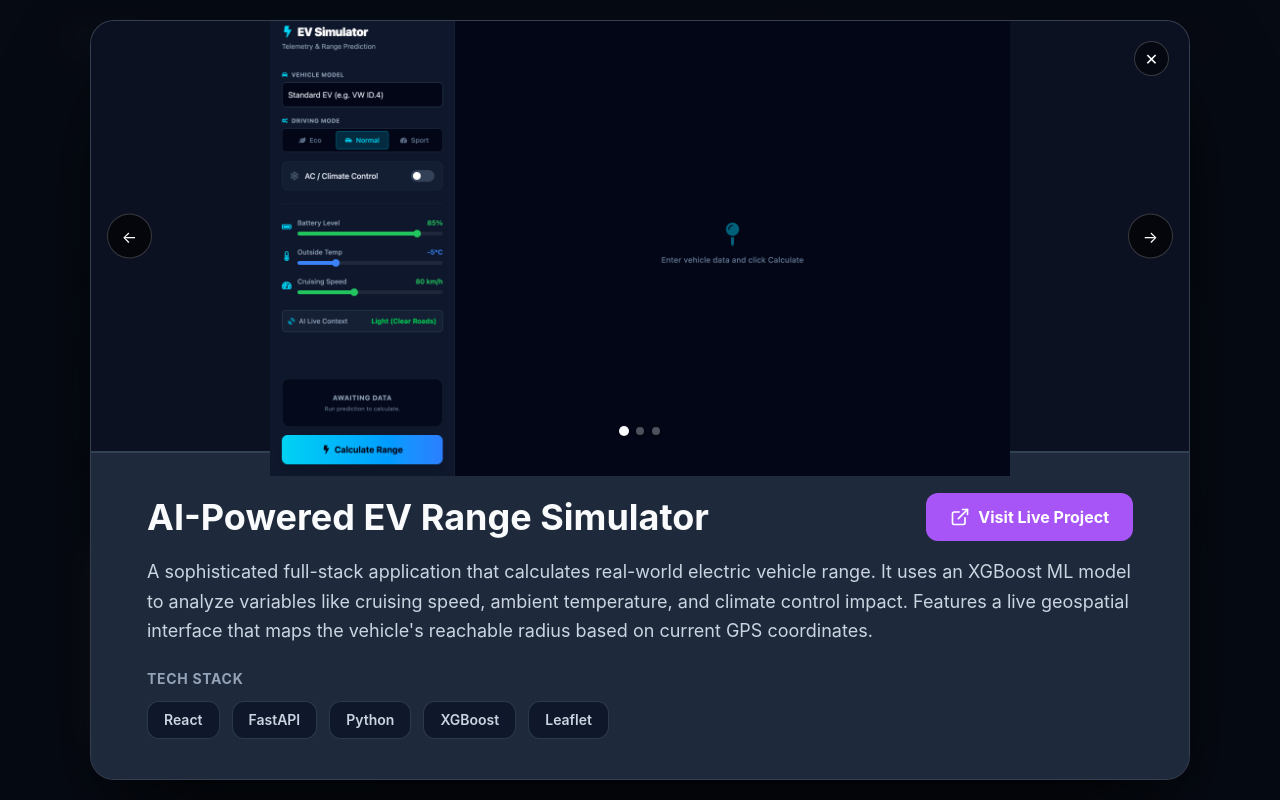
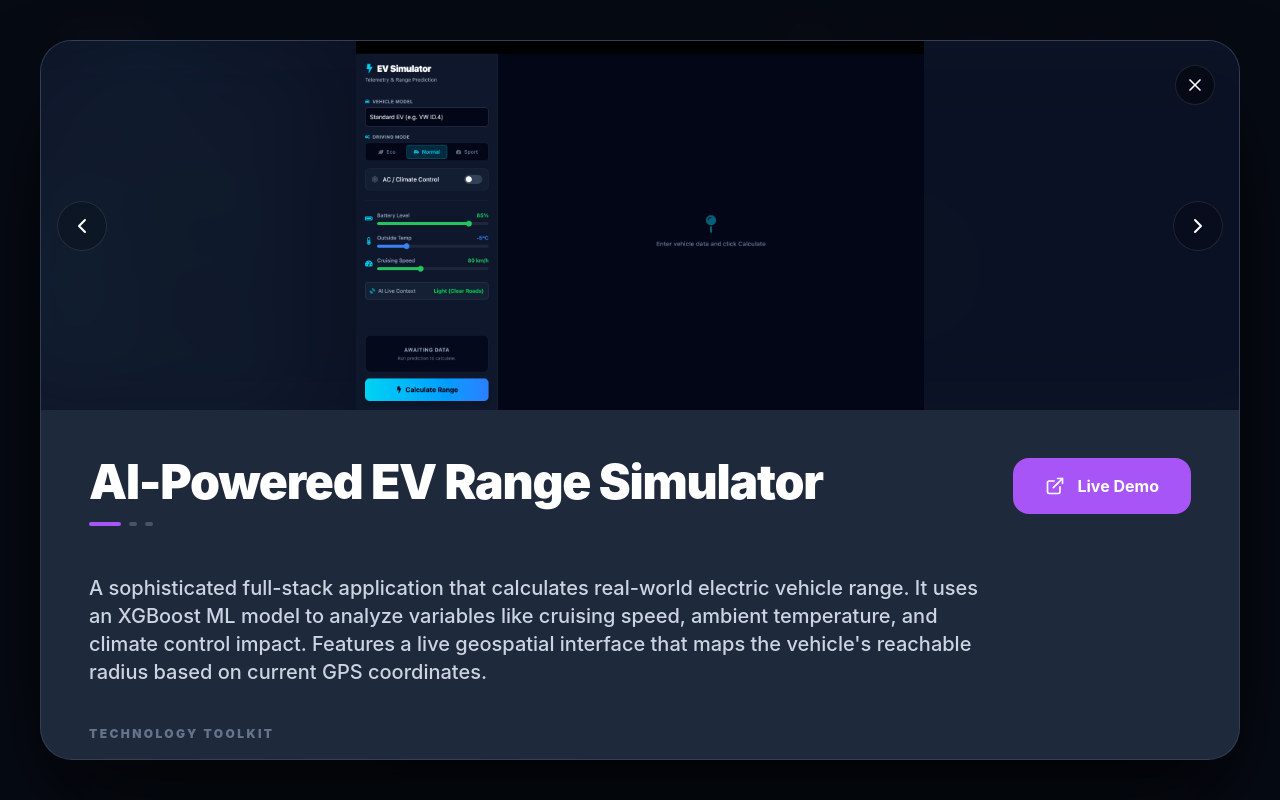
Before and after one commit to aswin8884/my-portfolio, a React (Vite) app: page / in a window 1280 px wide. Both pictures are taken after a click on the element 640 px from the left and 2162 px from the top of the page. Shown: the part 1762-2562 px from the top of the page. Built offline with nearby package versions, Linux system fonts and the light colour scheme.

Commit message:
Updated Projects

```diff
--- a/src/components/ProjectModal.jsx
+++ b/src/components/ProjectModal.jsx
@@ -1,5 +1,5 @@
 import { useEffect, useState } from 'react';
-import { FiExternalLink } from 'react-icons/fi'; // Added icon for the live link
+import { FiExternalLink, FiChevronLeft, FiChevronRight, FiX } from 'react-icons/fi';
 
 const ProjectModal = ({ project, onClose }) => {
   const [currentImageIndex, setCurrentImageIndex] = useState(0);
@@ -16,101 +16,102 @@ const ProjectModal = ({ project, onClose }) => {
   const nextImage = () => setCurrentImageIndex((prev) => (prev + 1) % images.length);
   const prevImage = () => setCurrentImageIndex((prev) => (prev - 1 + images.length) % images.length);
 
-  // --- NEW: Helper function to determine the brand glow colors ---
   const getTechGlowClass = (tech) => {
     const t = tech.toLowerCase();
     if (t.includes('react')) return 'hover:text-[#61DAFB] hover:border-[#61DAFB] hover:shadow-[0_0_12px_rgba(97,218,251,0.4)]';
     if (t.includes('python')) return 'hover:text-[#FFE873] hover:border-[#3776AB] hover:shadow-[0_0_12px_rgba(55,118,171,0.5)]';
     if (t.includes('fastapi')) return 'hover:text-[#009688] hover:border-[#009688] hover:shadow-[0_0_12px_rgba(0,150,136,0.4)]';
-    if (t.includes('xgboost')) return 'hover:text-[#00A3DF] hover:border-[#00A3DF] hover:shadow-[0_0_12px_rgba(0,163,223,0.4)]';
-    if (t.includes('leaflet')) return 'hover:text-[#BADA55] hover:border-[#BADA55] hover:shadow-[0_0_12px_rgba(186,218,85,0.4)]';
-    if (t.includes('node')) return 'hover:text-[#339933] hover:border-[#339933] hover:shadow-[0_0_12px_rgba(51,153,51,0.4)]';
+    if (t.includes('gemini') || t.includes('ai')) return 'hover:text-[#8E75FF] hover:border-[#8E75FF] hover:shadow-[0_0_12px_rgba(142,117,255,0.4)]';
     if (t.includes('django')) return 'hover:text-[#44B78B] hover:border-[#44B78B] hover:shadow-[0_0_12px_rgba(68,183,139,0.4)]';
     if (t.includes('tailwind')) return 'hover:text-[#38B2AC] hover:border-[#38B2AC] hover:shadow-[0_0_12px_rgba(56,178,172,0.4)]';
-    if (t.includes('mongo')) return 'hover:text-[#47A248] hover:border-[#47A248] hover:shadow-[0_0_12px_rgba(71,162,72,0.4)]';
-    if (t.includes('postgres') || t.includes('sql')) return 'hover:text-[#336791] hover:border-[#336791] hover:shadow-[0_0_12px_rgba(51,103,145,0.4)]';
-
-    // Default fallback (your signature purple)
     return 'hover:text-brand hover:border-brand hover:shadow-[0_0_12px_rgba(168,85,247,0.5)]';
   };
 
   return (
-    <div className="fixed inset-0 bg-[#070a12]/95 backdrop-blur-[15px] flex justify-center items-center z-[9999] p-5">
+    <div className="fixed inset-0 bg-[#070a12]/95 backdrop-blur-[15px] flex justify-center items-center z-[9999] p-4 md:p-10">
 
-      <div className="bg-slate-800 rounded-[24px] w-full max-w-[1100px] max-h-[95vh] border border-white/10 overflow-y-auto relative flex flex-col shadow-[0_50px_100px_-20px_rgba(0,0,0,0.8)] animate-in fade-in zoom-in-95 duration-200">
+      <div className="bg-slate-800 rounded-[32px] w-full max-w-[1200px] max-h-[90vh] border border-white/10 overflow-hidden relative flex flex-col shadow-[0_50px_100px_-20px_rgba(0,0,0,0.8)] animate-in fade-in zoom-in-95 duration-300">
 
+        {/* Close Button */}
         <button
           onClick={onClose}
-          className="absolute top-5 right-5 bg-black/50 text-white border border-white/20 rounded-full w-[35px] h-[35px] cursor-pointer z-[100] flex justify-center items-center transition-all duration-200 hover:bg-red-500 hover:rotate-90"
+          className="absolute top-6 right-6 bg-black/40 hover:bg-red-500 text-white backdrop-blur-md border border-white/10 rounded-full w-10 h-10 z-[110] flex justify-center items-center transition-all duration-300 hover:rotate-90"
         >
-          ✕
+          <FiX size={20} />
         </button>
 
-        <div className="relative w-full bg-[#0b1120] border-b-2 border-slate-700 flex justify-center items-center min-h-[300px]">
+        {/* --- IMAGE VIEWER SECTION --- */}
+        <div className="relative w-full h-[300px] md:h-[500px] bg-slate-900 overflow-hidden flex justify-center items-center">
+
+          {/* Blurred background layer to fix the "not fitting" look */}
+          <div
+            className="absolute inset-0 opacity-30 blur-2xl scale-110"
+            style={{
+              backgroundImage: `url(${images[currentImageIndex]})`,
+              backgroundSize: 'cover',
+              backgroundPosition: 'center'
+            }}
+          />
+
+          {/* Main Content Image */}
           <img
             src={images[currentImageIndex] || "/no_image.jpg"}
-            alt={`${project.title} - Image ${currentImageIndex + 1}`}
-            className="w-full h-auto max-h-[60vh] block object-contain"
+            alt={project.title}
+            className="relative z-10 max-w-full max-h-full object-contain transition-all duration-500 ease-in-out"
           />
 
           {images.length > 1 && (
             <>
-              <button onClick={prevImage} className="absolute top-1/2 left-4 -translate-y-1/2 bg-black/60 text-white border border-white/20 rounded-full w-[45px] h-[45px] cursor-pointer z-[90] flex justify-center items-center transition-all duration-200 hover:bg-brand/80">←</button>
-              <button onClick={nextImage} className="absolute top-1/2 right-4 -translate-y-1/2 bg-black/60 text-white border border-white/20 rounded-full w-[45px] h-[45px] cursor-pointer z-[90] flex justify-center items-center transition-all duration-200 hover:bg-brand/80">→</button>
-              <div className="absolute bottom-4 left-0 w-full flex justify-center gap-2 z-[90]">
-                {images.map((_, index) => (
-                  <button
-                    key={index}
-                    onClick={() => setCurrentImageIndex(index)}
-                    className={`w-2 h-2 rounded-full transition-all duration-300 shadow-[0_1px_2px_rgba(0,0,0,0.6)] ${currentImageIndex === index ? 'bg-slate-50 scale-125' : 'bg-white/30 hover:bg-white/60'}`}
-                  />
-                ))}
-              </div>
+              <button onClick={prevImage} className="absolute left-4 z-[100] p-3 bg-black/20 hover:bg-brand rounded-full text-white backdrop-blur-md border border-white/10 transition-all"><FiChevronLeft size={24}/></button>
+              <button onClick={nextImage} className="absolute right-4 z-[100] p-3 bg-black/20 hover:bg-brand rounded-full text-white backdrop-blur-md border border-white/10 transition-all"><FiChevronRight size={24}/></button>
             </>
           )}
         </div>
 
-        <div className="p-8 md:py-10 md:px-14 bg-slate-800">
+        {/* --- DETAILS SECTION --- */}
+        <div className="p-8 md:p-12 overflow-y-auto custom-scrollbar">
+          <div className="flex flex-col md:flex-row justify-between items-start gap-6 mb-8">
+            <div className="flex-1">
+              <h2 className="text-4xl md:text-5xl font-black text-white mb-4 tracking-tight">
+                {project.title}
+              </h2>
+              <div className="flex gap-2 mb-4">
+                {images.map((_, index) => (
+                  <div key={index} className={`h-1 rounded-full transition-all duration-500 ${currentImageIndex === index ? 'w-8 bg-brand' : 'w-2 bg-white/20'}`} />
+                ))}
+              </div>
+            </div>
 
-          {/* --- NEW: Title & Live Link Button Container --- */}
-          <div className="flex flex-col md:flex-row justify-between items-start md:items-center gap-4 mb-4">
-            <h2 className="text-3xl md:text-4xl font-bold text-slate-50">
-              {project.title}
-            </h2>
-
-            {/* Render the button ONLY if project.link exists */}
             {project.link && (
               <a
                 href={project.link}
                 target="_blank"
                 rel="noopener noreferrer"
-                className="inline-flex items-center gap-2 px-6 py-3 bg-brand text-white font-bold rounded-xl transition-all duration-300 hover:-translate-y-1 hover:shadow-[0_10px_20px_-10px_rgba(168,85,247,0.8)] hover:-translate-y-1 hover:bg-white hover:text-brand hover:border-white"
+                className="group inline-flex items-center gap-3 px-8 py-4 bg-brand text-white font-bold rounded-2xl transition-all duration-300 hover:shadow-[0_20px_40px_-10px_rgba(168,85,247,0.5)] hover:-translate-y-1 active:scale-95"
               >
-                <FiExternalLink size={20} />
-                Visit Live Project
+                <FiExternalLink size={20} className="group-hover:rotate-12 transition-transform" />
+                Live Demo
               </a>
             )}
           </div>
 
-          <p className="text-slate-300 leading-relaxed text-lg mb-6">
+          <p className="text-slate-300 leading-relaxed text-lg md:text-xl font-medium mb-10 max-w-4xl">
             {project.longDescription || project.description}
           </p>
 
-          <div className="mt-6">
-            <h3 className="text-sm font-bold text-slate-400 uppercase tracking-wider mb-3">Tech Stack</h3>
+          <div className="space-y-4">
+            <h3 className="text-xs font-black text-slate-500 uppercase tracking-[0.2em]">Technology Toolkit</h3>
             <div className="flex gap-3 flex-wrap">
               {project.techStack?.map((tech, index) => (
                 <span
                   key={index}
-                  // Default dark styling, completely overrides to brand colors on hover!
-                  className={`bg-slate-900 text-slate-300 px-4 py-2 rounded-xl text-sm font-semibold border border-slate-700/80 transition-all duration-300 cursor-default ${getTechGlowClass(tech)}`}
+                  className={`bg-slate-900/50 text-slate-300 px-5 py-2.5 rounded-xl text-sm font-bold border border-white/5 transition-all duration-300 ${getTechGlowClass(tech)}`}
                 >
                   {tech}
                 </span>
               ))}
             </div>
           </div>
-
         </div>
       </div>
     </div>
```
